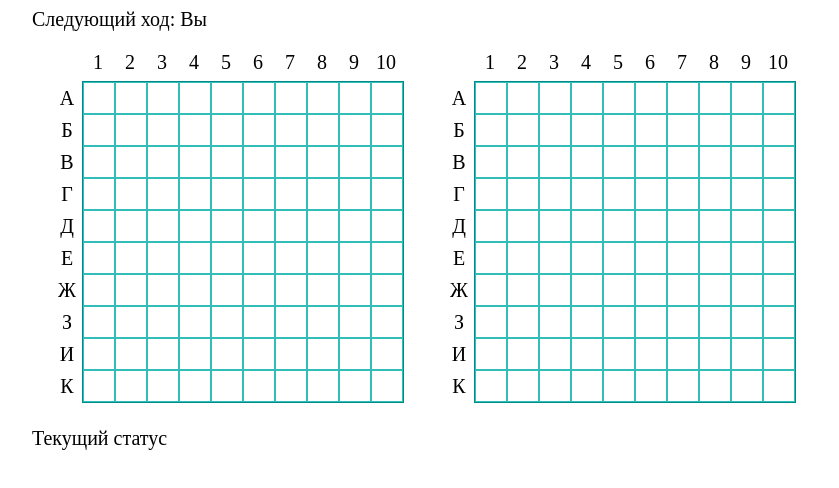
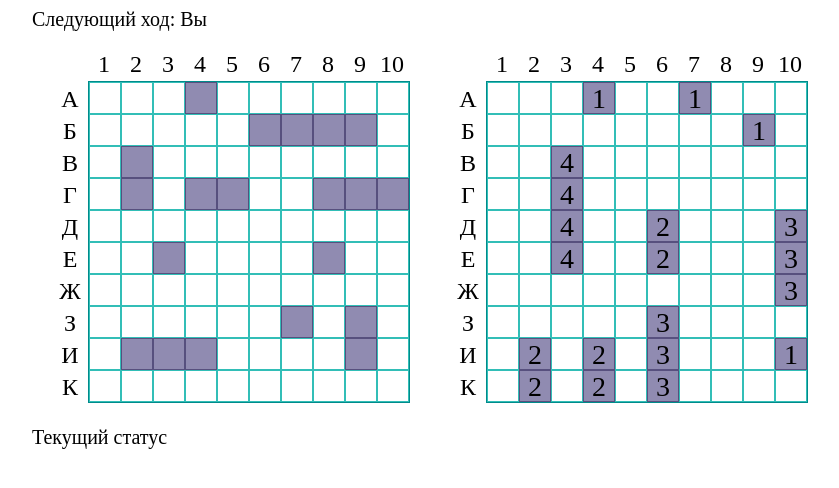
Before and after one commit to AnastasiaSidorenko/Sea_fight, a React (Create React App) app: page / in a window 1280 px wide. Shown: the top 488 px of the page, without its empty margins (208-1047 px from the left). Built offline with nearby package versions, Linux system fonts and the light colour scheme; the HTML template or start-up script is replaced by a standard one.

Commit message:
Ship random location

```diff
--- a/src/Components/Board.jsx
+++ b/src/Components/Board.jsx
@@ -2,17 +2,10 @@ import React from 'react';
 import { Square } from "./Square"
 
 export class Board extends React.Component {
-    renderSquare(i) {
-        return <Square key={i} type={this.props.type} value={this.props.squares[i]} onClick={() => this.props.onClick(i, this.props.type)} />
+    renderSquare(i, j) {
+        return <Square key={i * 10 + j} shipType={this.props.ships[i][j]} type={this.props.type} value={this.props.squares[i][j]} onClick={() => this.props.onClick(i, j, this.props.type)} />
     }
 
-    shipsData = [
-        '',
-        [4, 'fourdeck'],
-        [3, 'tripledeck'],
-        [2, 'doubledeck'],
-        [1, 'singledeck']
-    ];
 
     render() {
         const numbers = [1, 2, 3, 4, 5, 6, 7, 8, 9, 10];
@@ -33,7 +26,8 @@ export class Board extends React.Component {
                         {numbers.map((value, idx) => {
                             return <div key={idx} className="board-row">
                                 {numbers.map((value, index) => {
-                                    return this.renderSquare(idx * 10 + index)
+                                    //return this.renderSquare(idx * 10 + index)
+                                    return this.renderSquare(idx, index)
                                 })}</div>
                         })}
                     </div>
--- a/src/Components/Game.jsx
+++ b/src/Components/Game.jsx
@@ -5,17 +5,21 @@ export class Game extends React.Component {
     constructor(props) {
         super(props);
         this.state = {
-            _userSquares: Array(100).fill(null),
-            _systemSquares: Array(100).fill(null),
+            //_userSquares: Array(100).fill(null),
+            _userSquares: Array(10).fill(null).map(item => (new Array(10).fill(null))),
+            _userShips: Array(10).fill(null).map(item => (new Array(10).fill(null))),
+            //_systemSquares: Array(100).fill(null),
+            _systemSquares: Array(10).fill(null).map(item => (new Array(10).fill(null))),
+            _systemShips: Array(10).fill(null).map(item => (new Array(10).fill(null))),
             systemIsNext: true,
             isGameEnded: false
         };
     }
 
-    handleClick(i, type) {
+    handleClick(i, j, type) {
         if (type === "system") {
             let squares = this.state._systemSquares.slice();
-            squares[i] = "X";
+            squares[i][j] = "X";
             this.setState({ _systemSquares: squares });
             console.log("systemBoard")
         }
@@ -23,6 +27,164 @@ export class Game extends React.Component {
             console.log("userBoard")
         }
     }
+
+    /*shipsData = [
+        '',  //индекс в массиве означает количество кораблей этого типа
+        [4, 'fourdeck'], //первый параметр это количество палуб(клеток)
+        [3, 'tripledeck'],
+        [2, 'doubledeck'],
+        [1, 'singledeck']
+    ];*/
+
+    shipsData = [
+        '',  //индекс в массиве означает количество кораблей этого типа
+        [4, '4'], //первый параметр это количество палуб(клеток)
+        [3, '3'],
+        [2, '2'],
+        [1, '1']
+    ];
+
+
+    componentDidMount = () => {
+        this.locateShipsRandomly("user");
+        console.log("user", this.state._userShips)
+        this.locateShipsRandomly("system");
+        console.log("system", this.state._systemShips)
+    }
+
+    locateShipsRandomly = (type) => {
+        let shipsArray
+        if (type === "user") {
+            shipsArray = this.state._userShips.map(function (arr) {
+                return arr.slice();
+            });
+        }
+        else {
+            shipsArray = this.state._systemShips.map(function (arr) {
+                return arr.slice();
+            });
+        }
+        console.log("shipsArray initialixation", shipsArray)
+
+        for (let i = 1, length = this.shipsData.length; i < length; i++) {
+            let decks = this.shipsData[i][0];
+            let shipType = this.shipsData[i][1]
+            for (var j = 0; j < i; j++) {
+                this.getCoordinatesDecks(decks, shipType, shipsArray, type);
+            }
+        }
+    }
+
+    getRandom(n) {
+        // n - максимальное значение, которое хотим получить
+        return Math.floor(Math.random() * (n + 1));
+    }
+
+    getCoordinatesDecks = (decks, shipType, shipsArray, type) => {
+        // получаем коэффициенты определяющие направление расположения корабля
+        // kx == 0 и ky == 1 — корабль расположен горизонтально,
+        // kx == 1 и ky == 0 - вертикально.
+        var kx = this.getRandom(1),
+            ky = (kx === 0) ? 1 : 0,
+            x, y;
+
+        // в зависимости от направления расположения, генерируем
+        // начальные координаты
+        if (kx === 0) {
+            x = this.getRandom(9);
+            y = this.getRandom(10 - decks);
+        } else {
+            x = this.getRandom(10 - decks);
+            y = this.getRandom(9);
+        }
+        // проверяем валидность координат всех палуб корабля:
+        // нет ли в полученных координатах или соседних клетках ранее
+        // созданных кораблей
+        let result = this.checkLocationShip(x, y, kx, ky, decks, shipsArray);
+        // если координаты невалидны, снова запускаем функцию
+        if (!result) return this.getCoordinatesDecks(decks, shipType, shipsArray, type);
+
+        // создаём объект, свойствами которого будут начальные координаты и
+        // коэффициенты определяющие направления палуб
+        if (kx === 0) { //корабль расположен горизонтально
+            for (let i = 0; i < decks; i++) {
+                shipsArray[x][y + i] = shipType;
+            }
+        }
+        else { //если корабль расположен вертикально
+            for (let i = 0; i < decks; i++) {
+                shipsArray[x + i][y] = shipType;
+            }
+        }
+
+        /*if (kx === 0) {
+            for (let i = 0; i < decks; i++) {
+                shipsArray[x * 10 + y + i] = shipType;
+            }
+        }
+        else {
+            for (let i = 1; i <= decks; i++) {
+                shipsArray[x * i + y] = shipType;
+            }
+        }*/
+        if (type === "user") {
+            this.setState({ _userShips: shipsArray })
+        }
+        else {
+            this.setState({ _systemShips: shipsArray })
+        }
+
+        /* var obj = {
+             x: x,
+             y: y,
+             kx: kx,
+             ky: ky
+         };
+         return obj;*/
+    }
+
+    checkLocationShip(x, y, kx, ky, decks, shipsArray) {
+
+        let fromX, toX, fromY, toY;
+
+        // формируем индексы начала и конца цикла для строк
+        // если координата 'x' равна нулю, то это значит, что палуба расположена в самой верхней строке,
+        // т. е. примыкает к верхней границе и началом цикла будет строка с индексом 0
+        // в противном случае, нужно начать проверку со строки с индексом на единицу меньшим, чем у
+        // исходной, т.е. находящейся выше исходной строки
+        fromX = (x === 0) ? x : x - 1;
+        // если условие истинно - это значит, что корабль расположен вертикально и его последняя палуба примыкает
+        // к нижней границе игрового поля
+        // поэтому координата 'x' последней палубы будет индексом конца цикла
+        if (x + kx * decks === 10 && kx === 1) toX = x + kx * decks;
+        // корабль расположен вертикально и между ним и нижней границей игрового поля есть, как минимум, ещё
+        // одна строка, координата этой строки и будет индексом конца цикла
+        else if (x + kx * decks < 10 && kx === 1) toX = x + kx * decks + 1;
+        // корабль расположен горизонтально вдоль нижней границы игрового поля
+        else if (x === 9 && kx === 0) toX = x + 1;
+        // корабль расположен горизонтально где-то по середине игрового поля
+        else if (x < 9 && kx === 0) toX = x + 2;
+
+        // формируем индексы начала и конца цикла для столбцов
+        // принцип такой же, как и для строк
+        fromY = (y === 0) ? y : y - 1;
+        if (y + ky * decks === 10 && ky === 1) toY = y + ky * decks;
+        else if (y + ky * decks < 10 && ky === 1) toY = y + ky * decks + 1;
+        else if (y === 9 && ky === 0) toY = y + 1;
+        else if (y < 9 && ky === 0) toY = y + 2;
+
+        // запускаем циклы и проверяем выбранный диапазон ячеек
+        // если значение текущей ячейки равно 1 (там есть палуба корабля)
+        // возвращаем false
+        for (var i = fromX; i < toX; i++) {
+            for (var j = fromY; j < toY; j++) {
+                if (shipsArray[i][j]) return false;
+            }
+        }
+        return true;
+    }
+
+    //Array(x).fill(null).map(item =>(new Array(y).fill(null)))
 
     startAgain = () => {
 
@@ -43,8 +205,8 @@ export class Game extends React.Component {
                 <div className="status">{status}</div>
                 <div className="game-space">
                     <div className="game-boards">
-                        <Board squares={this.state._userSquares} type="user" onClick={i => this.handleClick(i, "user")} />
-                        <Board squares={this.state._systemSquares} type="system" onClick={i => this.handleClick(i, "system")} />
+                        <Board ships={this.state._userShips} squares={this.state._userSquares} type="user" onClick={(i, j) => this.handleClick(i, j, "user")} />
+                        <Board ships={this.state._systemShips} squares={this.state._systemSquares} type="system" onClick={(i, j) => this.handleClick(i, j, "system")} />
                     </div>
                     <div className="game-info">
                         <div>Текущий статус</div>
--- a/src/Components/Square.jsx
+++ b/src/Components/Square.jsx
@@ -2,9 +2,30 @@ import React from 'react';
 
 export function Square(props) {
     //if this.props.type == "smth" return dndnd
-    return (
+    /*return (
         <span className="square" onClick={props.onClick}>
             {props.value}
         </span>
-    )
+    )*/
+    if (props.type == "user") {
+        return (
+            <span className={props.shipType ? "square square-ship" : "square"} onClick={props.onClick}>
+                {props.value}
+            </span>
+        )
+    }
+    else {
+        return (
+            <span className={props.shipType ? "square square-ship" : "square"} onClick={props.onClick}>
+                {props.value ? props.value : props.shipType}
+            </span>
+        )
+
+    }
+    /* return (
+         <span className="square" onClick={props.onClick}>
+             {props.value ? props.value : props.shipType}
+         </span>
+     )
+     */
 }
--- a/src/index.css
+++ b/src/index.css
@@ -15,16 +15,18 @@
 }
 
 .column__coordinates {
-    margin-top: 36px;
+    margin-top: 35px;
+    font-size: 24px;
 }
 
 .coordinate__column-item {
     text-align: center;
-    width:30px;
+    width:36px;
     height:32px;
 }
 
 .coordinate__row-item {
+    font-size: 24px;
     text-align: center;
     display:inline-block;
     width:32px;
@@ -58,6 +60,11 @@
     cursor: pointer;
 }
 
+.square-ship {
+    background-color:rgb(144, 139, 177);
+    border: .1px solid rgba(80, 74, 121, 0.89);
+}
+
 .submit_button {
     display:block;
     background-color: darkcyan;
```
